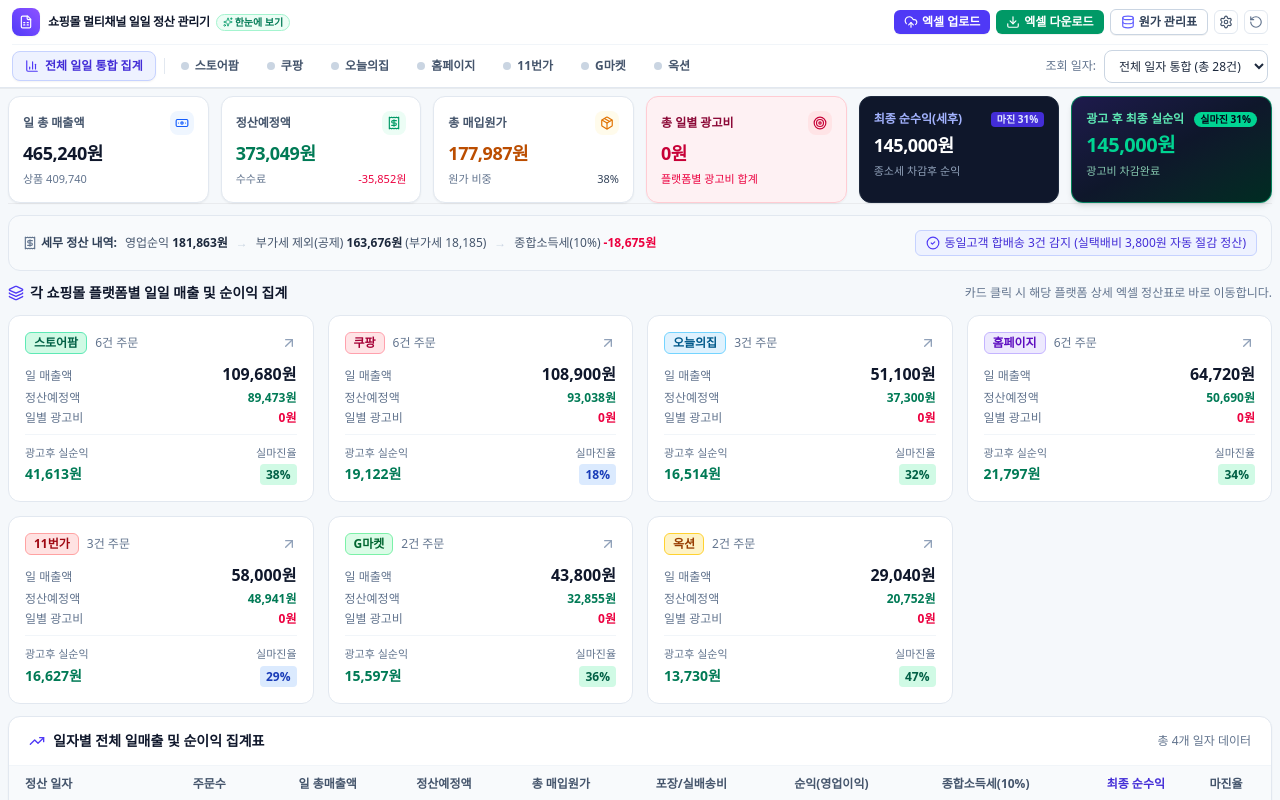
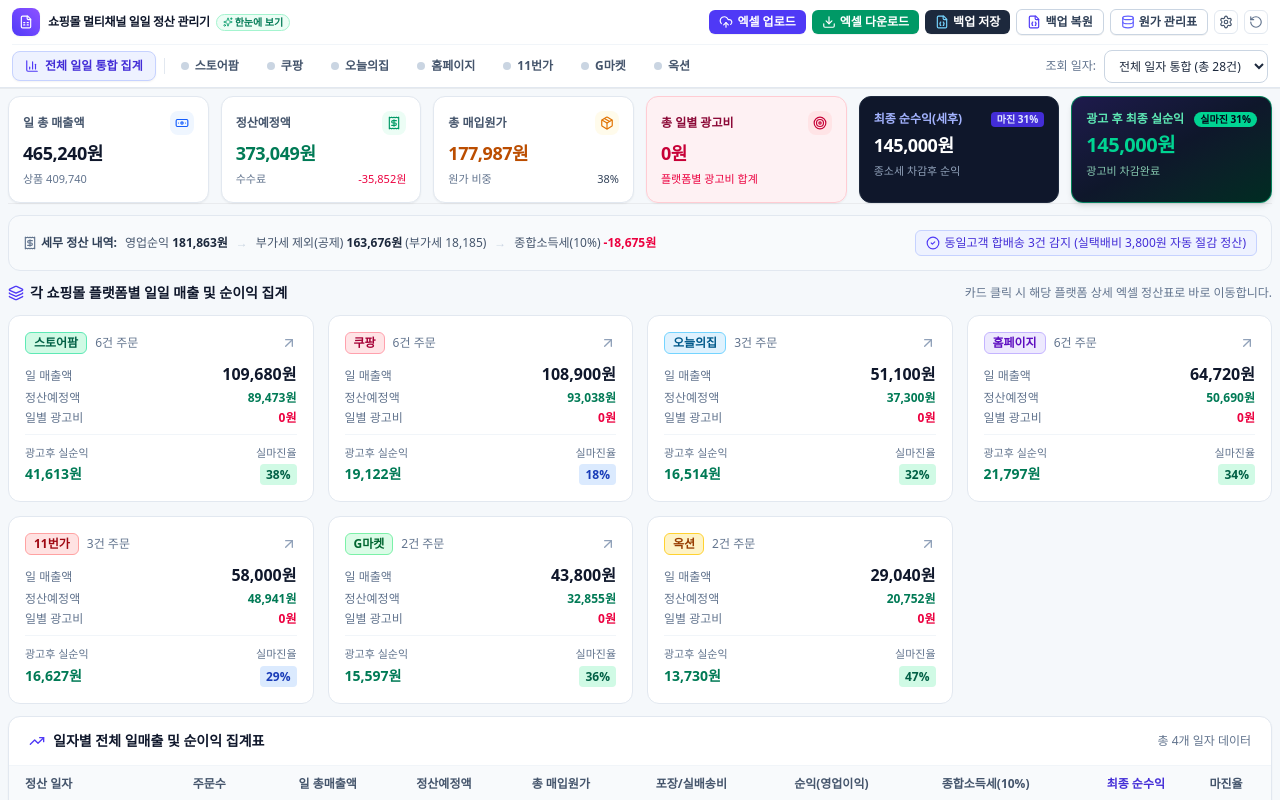
Before and after one commit to kisung6943-blip/daily-calculator, a React (Vite) app: page / in a window 1280 px wide. Shown: the top 800 px of the page. Built offline with nearby package versions, Linux system fonts and the light colour scheme.

Commit message:
feat: add JSON backup export and import for cross PC data sync

```diff
--- a/src/App.tsx
+++ b/src/App.tsx
@@ -320,6 +320,67 @@ export default function App() {
     );
   };
 
+  // JSON Data Backup Export
+  const handleExportBackup = () => {
+    const backupData = {
+      version: '1.0',
+      exportedAt: new Date().toISOString(),
+      orders,
+      costItems,
+      settings,
+      adSpends,
+    };
+    const jsonString = `data:text/json;charset=utf-8,${encodeURIComponent(JSON.stringify(backupData, null, 2))}`;
+    const downloadAnchor = document.createElement('a');
+    downloadAnchor.setAttribute('href', jsonString);
+    downloadAnchor.setAttribute('download', `daily_calculator_backup_${new Date().toISOString().split('T')[0]}.json`);
+    document.body.appendChild(downloadAnchor);
+    downloadAnchor.click();
+    downloadAnchor.remove();
+  };
+
+  // JSON Data Backup Import / Restore
+  const handleImportBackup = (e: React.ChangeEvent<HTMLInputElement>) => {
+    const file = e.target.files?.[0];
+    if (!file) return;
+
+    const reader = new FileReader();
+    reader.onload = (event) => {
+      try {
+        const content = event.target?.result as string;
+        const parsed = JSON.parse(content);
+        let restoredCount = 0;
+
+        if (parsed.orders && Array.isArray(parsed.orders)) {
+          setOrders(parsed.orders);
+          restoredCount++;
+        }
+        if (parsed.costItems && Array.isArray(parsed.costItems)) {
+          setCostItems(parsed.costItems);
+          restoredCount++;
+        }
+        if (parsed.settings) {
+          setSettings(parsed.settings);
+          restoredCount++;
+        }
+        if (parsed.adSpends) {
+          setAdSpends(parsed.adSpends);
+          restoredCount++;
+        }
+
+        if (restoredCount > 0) {
+          alert('백업 데이터(주문내역, 원가표, 설정값, 광고비)를 성공적으로 복원했습니다!');
+        } else {
+          alert('백업 파일에서 올바른 데이터를 찾을 수 없습니다.');
+        }
+      } catch (err) {
+        alert('백업 파일을 읽는 중 오류가 발생했습니다. 올바른 .json 파일인지 확인해 주세요.');
+      }
+    };
+    reader.readAsText(file, 'UTF-8');
+    e.target.value = '';
+  };
+
   // Handle Setting Save
   const handleSaveSettings = (newSettings: SettlementSettings) => {
     setSettings(newSettings);
@@ -339,6 +400,8 @@ export default function App() {
         onOpenSettings={() => setIsSettingsOpen(true)}
         onExportExcel={handleGlobalExport}
         onResetSampleData={handleResetSampleData}
+        onExportBackup={handleExportBackup}
+        onImportBackup={handleImportBackup}
         unmatchedCostCount={unmatchedCostCount}
         totalOrdersCount={orders.length}
       />
--- a/src/components/CostMasterView.tsx
+++ b/src/components/CostMasterView.tsx
@@ -42,6 +42,7 @@ export const CostMasterView: React.FC<CostMasterViewProps> = ({
   const [selectedCategory, setSelectedCategory] = useState<string>('all');
   const [editingId, setEditingId] = useState<string | null>(null);
   const [editCostValue, setEditCostValue] = useState<string>('');
+  const fileInputRef = useRef<HTMLInputElement>(null);
 
   // Bulk Unmatched Modal State
   const [showUnmatchedModal, setShowUnmatchedModal] = useState(false);
--- a/src/components/Header.tsx
+++ b/src/components/Header.tsx
@@ -3,6 +3,7 @@ import {
   BarChart3,
   Database,
   Download,
+  FileJson,
   FileSpreadsheet,
   Plus,
   RotateCcw,
@@ -23,6 +24,8 @@ interface HeaderProps {
   onOpenSettings: () => void;
   onExportExcel: () => void;
   onResetSampleData: () => void;
+  onExportBackup?: () => void;
+  onImportBackup?: (e: React.ChangeEvent<HTMLInputElement>) => void;
   unmatchedCostCount: number;
   totalOrdersCount: number;
 }
@@ -37,6 +40,8 @@ export const Header: React.FC<HeaderProps> = ({
   onOpenSettings,
   onExportExcel,
   onResetSampleData,
+  onExportBackup,
+  onImportBackup,
   unmatchedCostCount,
   totalOrdersCount,
 }) => {
@@ -82,6 +87,35 @@ export const Header: React.FC<HeaderProps> = ({
               <Download className="w-3.5 h-3.5 mr-1" />
               엑셀 다운로드
             </button>
+
+            {onExportBackup && (
+              <button
+                id="btn-export-backup"
+                onClick={onExportBackup}
+                title="데이터 백업 파일 저장 (.json)"
+                className="inline-flex items-center px-2.5 py-1 rounded-md text-xs font-semibold bg-slate-800 text-white hover:bg-slate-900 shadow-2xs transition-colors cursor-pointer"
+              >
+                <FileJson className="w-3.5 h-3.5 mr-1 text-sky-300" />
+                백업 저장
+              </button>
+            )}
+
+            {onImportBackup && (
+              <label
+                id="lbl-import-backup"
+                title="다른 PC 백업 파일 불러오기 (.json)"
+                className="inline-flex items-center px-2.5 py-1 rounded-md text-xs font-semibold bg-white text-slate-700 hover:bg-slate-50 border border-slate-300 shadow-2xs transition-colors cursor-pointer"
+              >
+                <FileJson className="w-3.5 h-3.5 mr-1 text-indigo-600" />
+                백업 복원
+                <input
+                  type="file"
+                  accept=".json"
+                  onChange={onImportBackup}
+                  className="hidden"
+                />
+              </label>
+            )}
 
             <button
               id="btn-cost-master-top"
```
